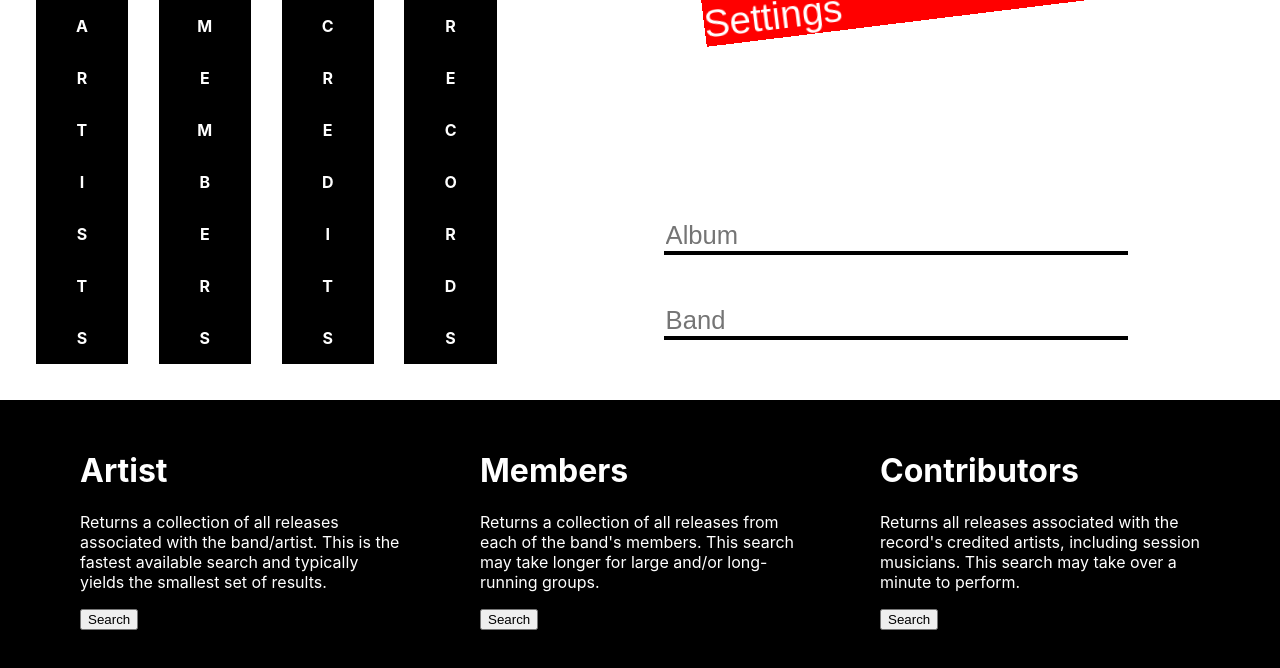
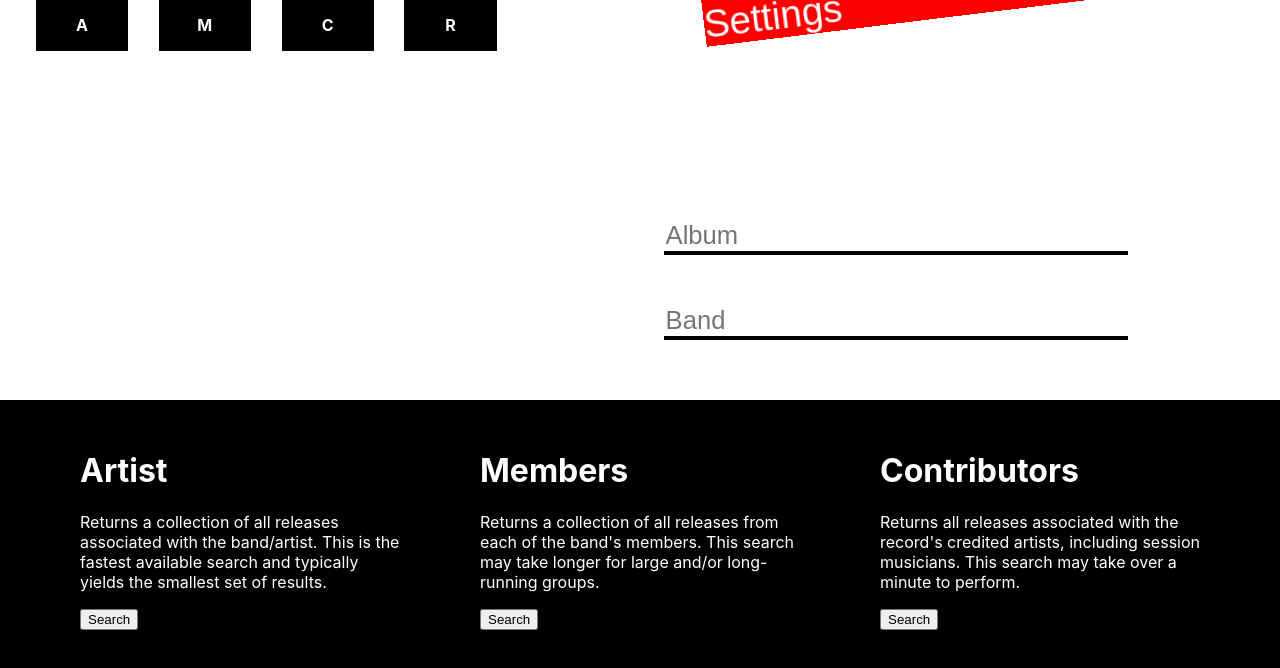
Before and after one commit to EricLusk-Jopson/vinylPeriphery, a React (Create React App) app: page / in a window 1280 px wide. Shown: the top 668 px of the page. Built offline with nearby package versions, Linux system fonts and the light colour scheme.

Commit message:
lifted loading bars

```diff
--- a/src/App.js
+++ b/src/App.js
@@ -278,7 +278,7 @@ function App() {
               style={{
                 width: "18%",
                 position: "absolute",
-                top: 0,
+                top: "0",
                 left: "7%",
                 backgroundColor: "black",
                 display: "flex",
@@ -286,9 +286,10 @@ function App() {
                 alignItems: "center",
                 color: "white",
                 fontWeight: "bold",
+                transform: "translate(0%, -86%)",
               }}
             >
-              <p>A</p> <p>R</p> <p>T</p> <p>I</p> <p>S</p> <p>T</p> <p>S</p>
+              <p>S</p> <p>T</p> <p>S</p> <p>I</p> <p>T</p> <p>R</p> <p>A</p>
             </div>
             <div
               className="progress-bar"
@@ -303,9 +304,10 @@ function App() {
                 alignItems: "center",
                 color: "white",
                 fontWeight: "bold",
+                transform: "translate(0%, -86%)",
               }}
             >
-              <p>M</p> <p>E</p> <p>M</p> <p>B</p> <p>E</p> <p>R</p> <p>S</p>
+              <p>S</p> <p>R</p> <p>E</p> <p>B</p> <p>M</p> <p>E</p> <p>M</p>
             </div>
             <div
               className="progress-bar"
@@ -320,9 +322,10 @@ function App() {
                 alignItems: "center",
                 color: "white",
                 fontWeight: "bold",
+                transform: "translate(0%, -86%)",
               }}
             >
-              <p>C</p> <p>R</p> <p>E</p> <p>D</p> <p>I</p> <p>T</p> <p>S</p>
+              <p>S</p> <p>T</p> <p>I</p> <p>D</p> <p>E</p> <p>R</p> <p>C</p>
             </div>
             <div
               className="progress-bar"
@@ -337,9 +340,10 @@ function App() {
                 alignItems: "center",
                 color: "white",
                 fontWeight: "bold",
+                transform: "translate(0%, -86%)",
               }}
             >
-              <p>R</p> <p>E</p> <p>C</p> <p>O</p> <p>R</p> <p>D</p> <p>S</p>
+              <p>S</p> <p>D</p> <p>R</p> <p>O</p> <p>C</p> <p>E</p> <p>R</p>
             </div>
           </div>
           <div
```
